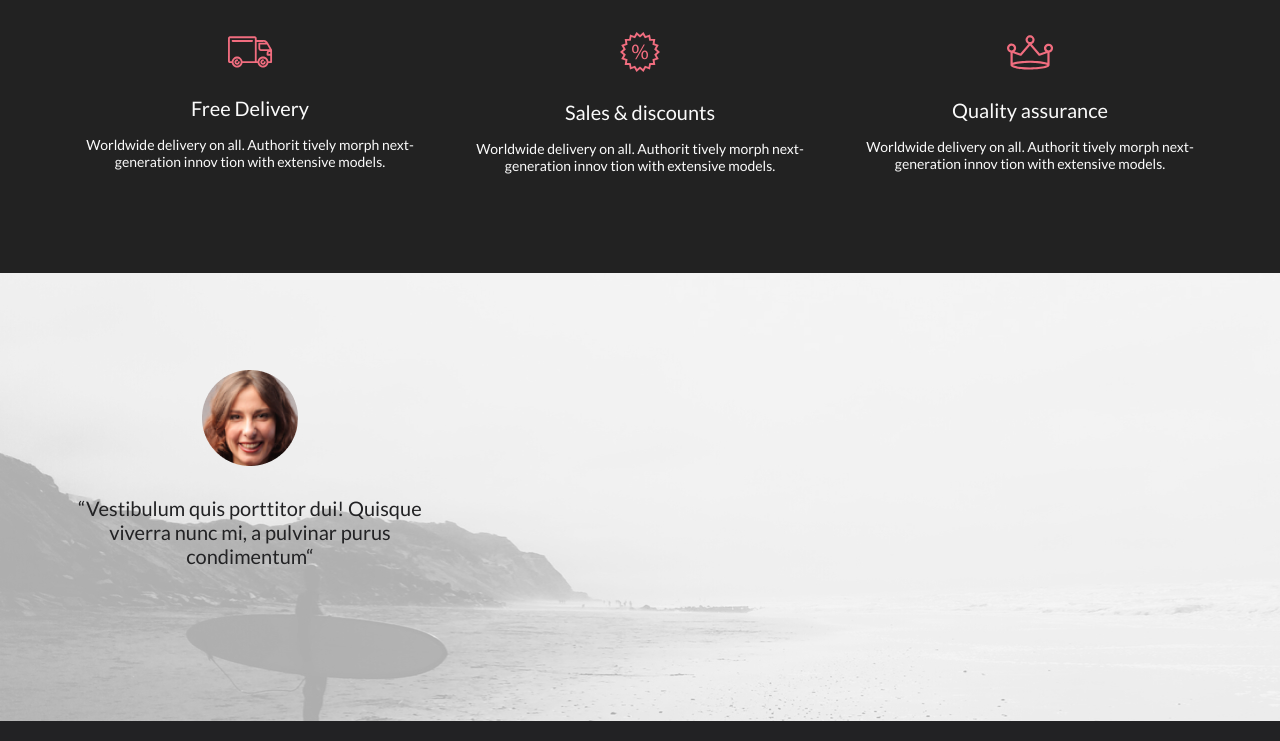
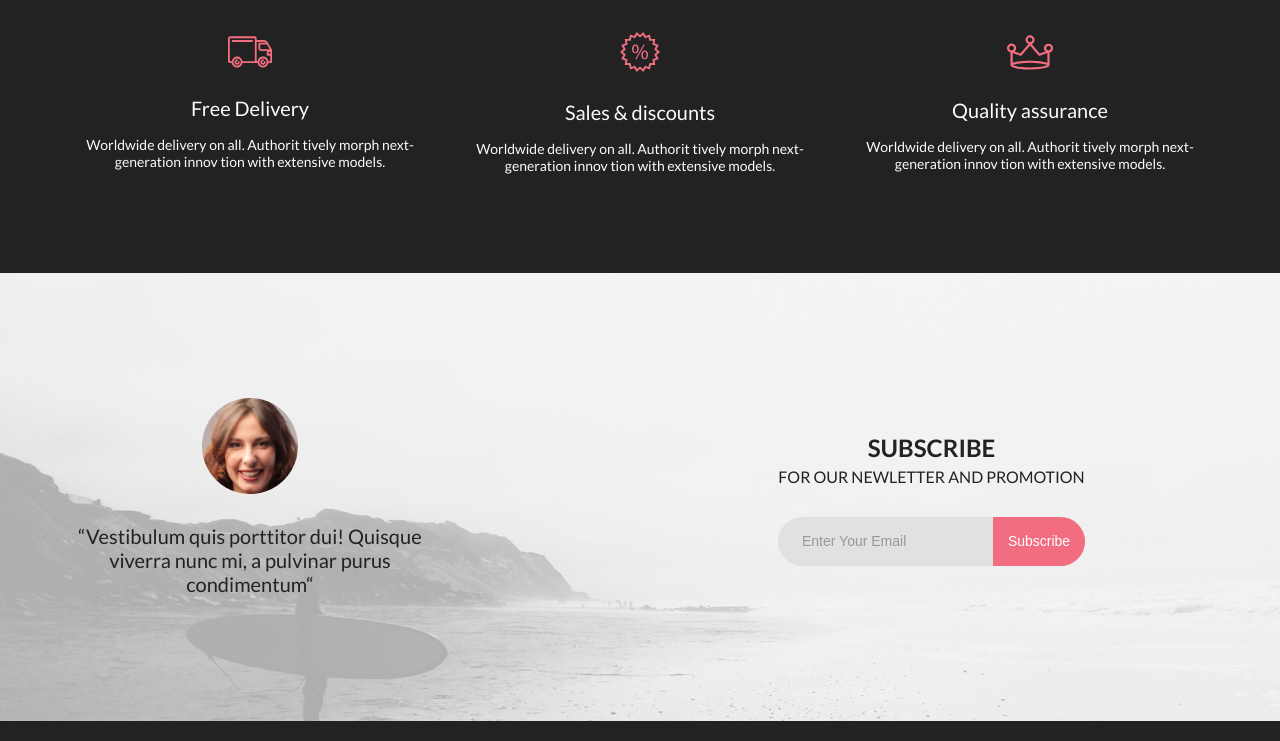
Before and after one commit to antonabaltusov/shop, a plain HTML site: page index.html in a window 1280 px wide. Shown: the part 3059-3800 px from the top of the page. Drawn offline with Linux system fonts and the light colour scheme.

Commit message:
form at index

```diff
--- a/css/style.css
+++ b/css/style.css
@@ -3,8 +3,6 @@
     --pink: #F1E4E6;
     --dark-pink: #F16D7D;
     --grey: #F8F8F8;
-
-
 }
 
 body {
@@ -88,7 +86,8 @@ body {
 .promo__sub-heading-pink {
     color: var(--dark-pink);
 }
-.categories{
+
+.categories {
     margin-bottom: 97px;
 }
 
@@ -111,10 +110,11 @@ body {
     background-image: url(../img/categories-woman.jpg);
 }
 
-.categories__item--man{
+.categories__item--man {
     background-image: url(../img/categories-man.jpg);
 }
-.categories__item--kids{
+
+.categories__item--kids {
     background-image: url(../img/categories-kids.jpg);
 }
 
@@ -124,14 +124,16 @@ body {
     margin-top: 30px;
     min-height: 180px;
 }
-.categories__text{
+
+.categories__text {
 font-size: 16px;
 font-weight: normal;
 text-align: center;
 color: white;
 text-transform: uppercase;
 }
-.categories__heading{
+
+.categories__heading {
     font-size: 24px;
     line-height: 29px;
     letter-spacing: 0em;
@@ -139,38 +141,44 @@ text-transform: uppercase;
     color: var(--dark-pink);
     text-transform: uppercase;
 }
-.products{
+
+.products {
     display: flex;
     flex-direction: column;
     align-items: center;
 }
-.products__heading{
+
+.products__heading {
 font-weight: normal;
 font-size: 30px;
 line-height: 36px;
 color: #222222;
 margin-bottom: 6px;
 }
-.products__text{
+
+.products__text {
 font-weight: normal;
 font-size: 14px;
 line-height: 17px;
 color: #9F9F9F;
 margin-bottom: 48px;
 }
-.products__list{
+
+.products__list {
     display: flex;
     justify-content: space-between;
     flex-wrap: wrap;
 }
-.products__item{
+
+.products__item {
     width: 360px;
     background-color: var(--grey);
     margin-bottom: 30px;
     display: flex;
     flex-direction: column;
 }
-.products__item-heading{
+
+.products__item-heading {
     font-size: 13px;
     line-height: 16px;
     font-weight: 400;
@@ -178,81 +186,93 @@ margin-bottom: 48px;
     margin: 25px 0 13px 18px;
     text-transform: uppercase;
 }
-.products__item-text{
+
+.products__item-text {
     font-weight: 300;
     font-size: 14px;
     line-height: 17px;
     color: #5D5D5D;
     margin: 0 18px 18px 18px;
 }
-.products__item-price{
+
+.products__item-price {
     font-size: 16px;
     line-height: 19px;
     font-weight: 400;
     color: #F16D7F;
     margin: 0 0 18px 18px;
 }
-.products__item-button{
+
+.products__item-button {
     width: fit-content;
     margin: 0 0 18px 18px;
 }
-.products__button{
+
+.products__button {
     padding: 14px 39px;
-    background: #F16D7F;
+    /*background: #F16D7F;*/
     border: 1px solid #FF6A6A;
     font-weight: 400;
     font-size: 16px;
     line-height: 19px;
-color: #FFFFFF;
+    color: #FF6A6A;
     margin: 19px 0 49px 0;
+    background-color: white;
 }
-.advantages{
 
+.advantages {
     background-color: var(--dark-blue);
 }
-.advantages__list{
+
+.advantages__list {
     min-height: 340px;
     display: flex;
     justify-content: space-between;
     align-items: center;
 }
-.advantages__item{
+
+.advantages__item {
     width: 360px;
     display: flex;
     flex-direction: column;
     align-items: center;
+}
 
-}
-.advantages__item-heading{
+.advantages__item-heading {
     margin: 28px 0 16px 0;
     font-weight: normal;
     font-size: 19.96px;
     line-height: 24px;
     color: #FBFBFB;
 }
-.advantages__item-text{
+
+.advantages__item-text {
     font-weight: 300;
     font-size: 13.972px;
     line-height: 17px;
     text-align: center;
     color: #FBFBFB;
 }
-.review{
+
+.review {
     background-image: url(../img/review-back.jpg);
 }
-.container--review{
+
+.container--review {
     min-height: 448px;
     display: flex;
     justify-content: space-between;
+    align-items: center;
 }
-.review__item{
-    margin: 97px 0 0 0;
+
+.review__item {
     width: 360px;
     display: flex;
     flex-direction: column;
     align-items: center;
 }
-.review__text{
+
+.review__text {
     font-weight: normal;
     font-size: 20px;
     line-height: 24px;
@@ -260,22 +280,82 @@ text-align: center;
     margin-top: 30px;
     color: #222224;
 }
-.footer__down{
 
+.review__subscribe {
+    display: flex;
+    flex-direction: column;
+    align-items: center;
+}
+
+.subscribe__heading {
+    width: 557px;
+    font-weight: bold;
+    font-size: 24px;
+    line-height: 167.2%;
+    text-align: center;
+    color: #222224;
+}
+
+.subscribe__text {
+    font-weight: 400;
+    text-align: center;
+    color: #222224;
+    margin-bottom: 32px;
+}
+
+.subscribe__form {
+    width: 307px;
+    height: 49px;
+    border-radius: 26px;
+    background: #E1E1E1;
+    border-style: none;
+    display: flex;
+    align-items: center;
+    justify-content: space-between;
+}
+
+.subscribe__form input {
+    width: 208px;
+    height: 36px;
+    margin-left: 22px;
+    border-style: none;
+    background-color: #E1E1E1;
+    font-size: 14px;
+    line-height: 17px;
+    display: flex;
+    align-items: center;
+    color: #222224;
+    opacity: 0.67;
+}
+
+.subscribe__button {
+    height: 49px;
+    width: 100px;
+    background: #F16D7F;
+    border-top-right-radius: 26px;
+    border-bottom-right-radius: 26px;
+    border-style: none;
+    font-size: 14px;
+    line-height: 17px;
+    align-items: center;
+    text-align: center;
+    color: #FFFFFF;
+}
+
+.footer__down {
     background-color: #222224;
+}
 
-
-}
-.footer__down-container{
+.footer__down-container {
     min-height: 79px;
     display: flex;
     align-items: center;
     justify-content: space-between;
 }
-.footer__down-text{
+
+.footer__down-text {
     font-weight: normal;
     font-size: 16px;
     line-height: 19px;
-
     color: #FBFBFB;
 }
--- a/index.html
+++ b/index.html
@@ -209,9 +209,15 @@
                     <p class="review__text">“Vestibulum quis porttitor dui! Quisque viverra nunc mi, a pulvinar purus
                         condimentum“</p>
                 </div>
-                <form action="">
 
-                </form>
+                <div class="review__subscribe">
+                    <h2 class="subscribe__heading">SUBSCRIBE</h2>
+                    <p class="subscribe__text">FOR OUR NEWLETTER AND PROMOTION</p>
+                    <form action="" class="subscribe__form">
+                        <input type="email" name="" id="" placeholder="Enter Your Email">
+                        <button class="subscribe__button" type="submit">Subscribe</button>
+                    </form>
+                </div>
             </div>
         </section>
         <section class="footer__down">
```
Lines whose indentation alone changed are shown as unchanged.
